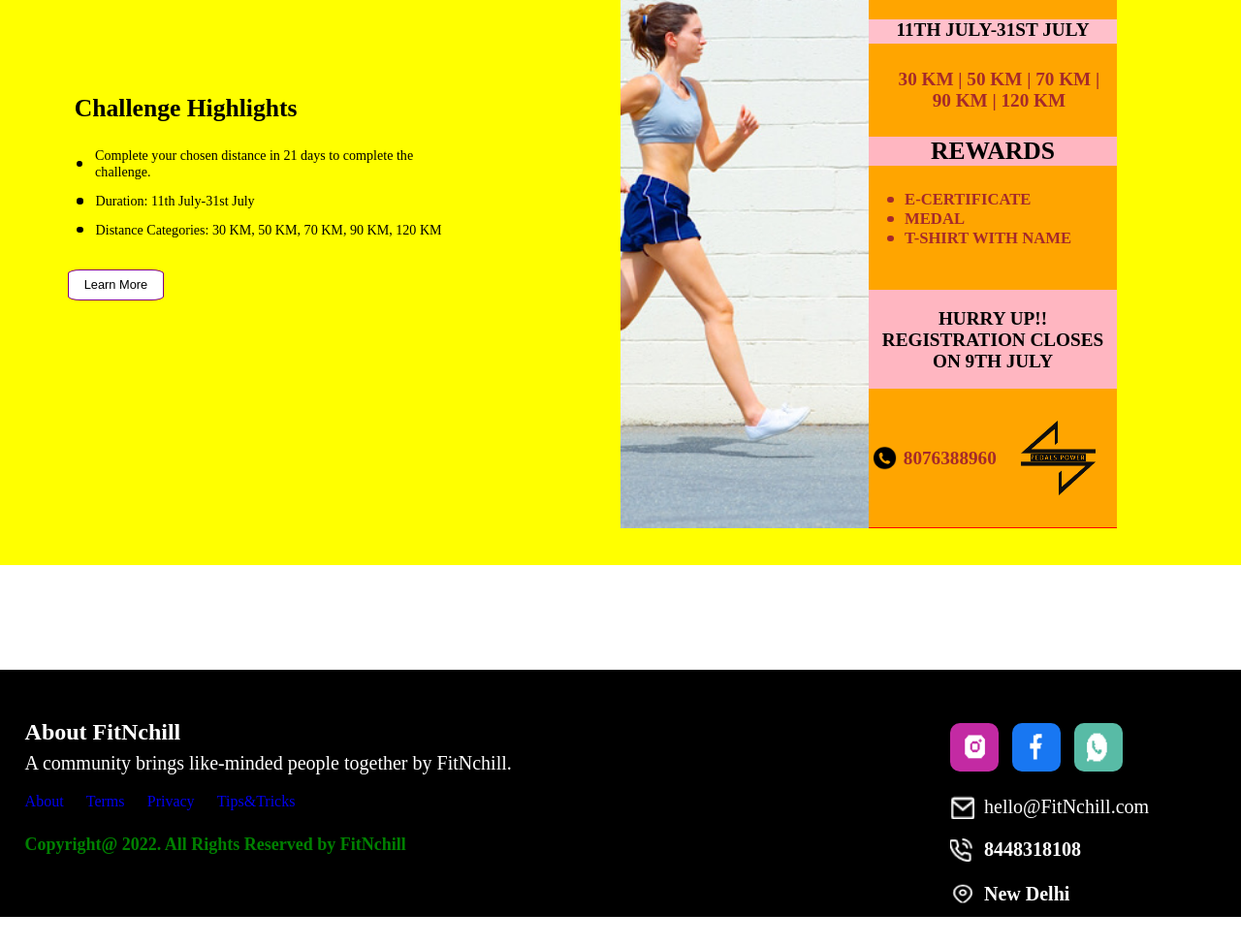
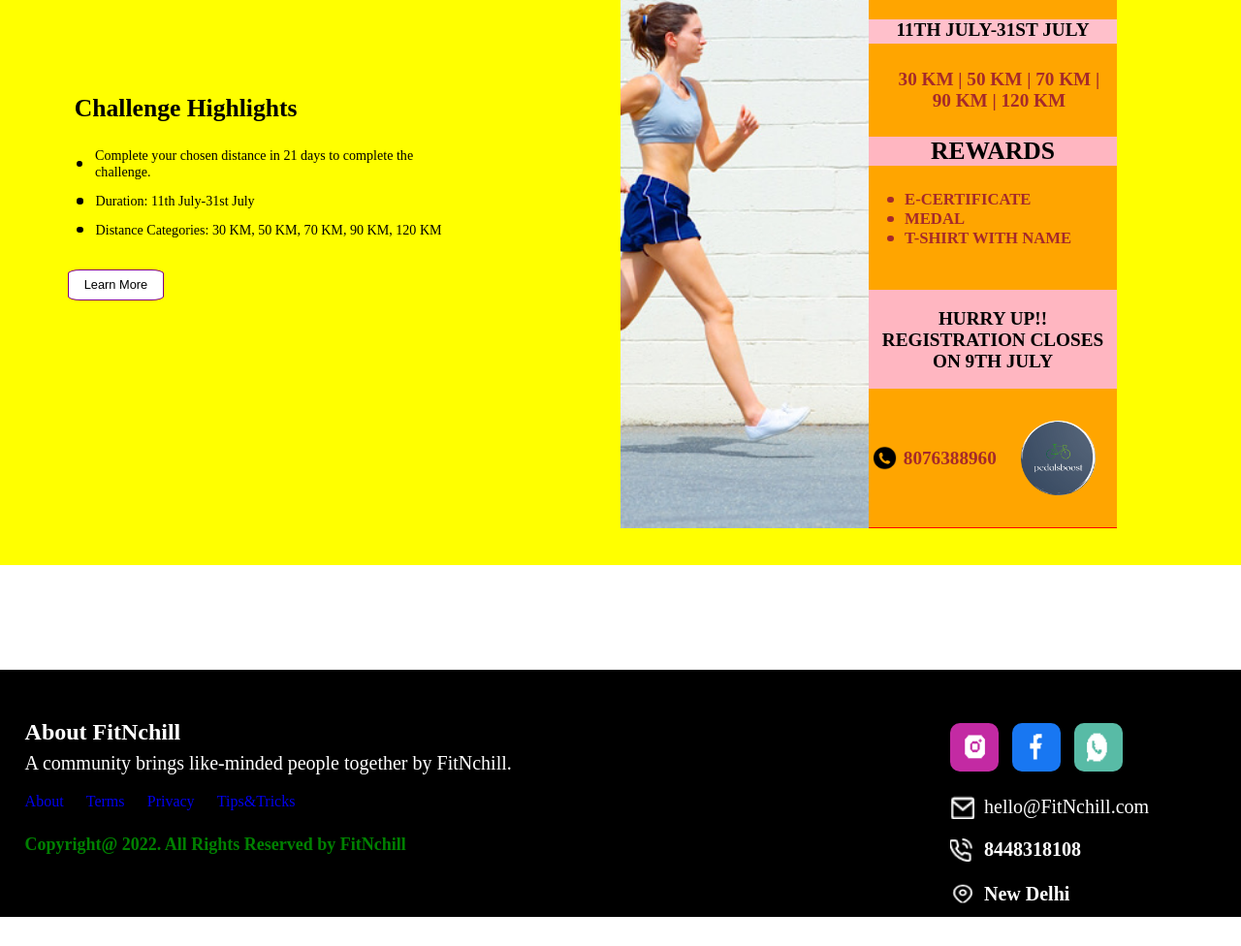
Before and after one commit to sagarjain0456/escapestories-clone-using-node, a website: page index.html in a window 1280 px wide. Shown: the part 2643-3619 px from the top of the page at 97% size. Drawn offline with Linux system fonts and the light colour scheme; a web font is replaced by a local one.

Commit message:
I changed the pedals power logo to the pedalsboost logo

```diff
--- a/index.html
+++ b/index.html
@@ -191,7 +191,7 @@
   <div class="grey"> </div>
 
   <img id="leftarrow" src="img/leftyarrow.png" alt="left arrow">
-  <img id="pedalslogo" src="img/pedalslogo.png" alt="pedalslogo">
+  <img id="pedalslogo" src="img/pedalsboost2.png" alt="pedalslogo">
 
 
 
@@ -306,7 +306,7 @@
 
 
 <div id="logodate4">
-  <img id="pedalslogo4" src="img/pedalslogo.png" alt="pedals logo">
+  <img id="pedalslogo4" src="img/pedalsboost2.png" alt="pedals logo">
   <h2 id="date4"> 11th July-31st July </h2>
 </div>
 
@@ -708,7 +708,7 @@
 
 <img id="phonepost3" src="img/phone.png" alt="phonepost3">
 <h1 id="numberpost3">8076388960</h1>
-<img id="pedalslogopost3" src="img/pedalslogo.png" alt="pedalslogo">
+<img id="pedalslogopost3" src="img/pedalsboost2.png" alt="pedalslogo">
 
 </div>
 
--- a/package.json
+++ b/package.json
@@ -22,6 +22,7 @@
     "ejs": "^3.1.8",
     "express": "^4.18.1",
     "express-handlebars": "^6.0.6",
-    "mongoose": "^6.4.6"
+    "mongoose": "^6.4.6",
+    "nodemon": "^2.0.19"
   }
 }
```
Also changed, not shown: public/img/pedalsboost2.png (added), 1 other file.
